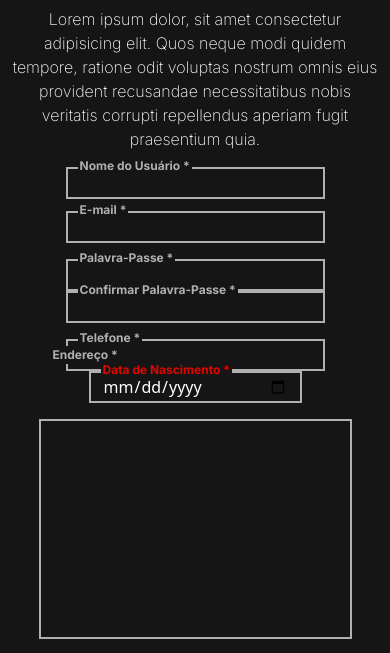
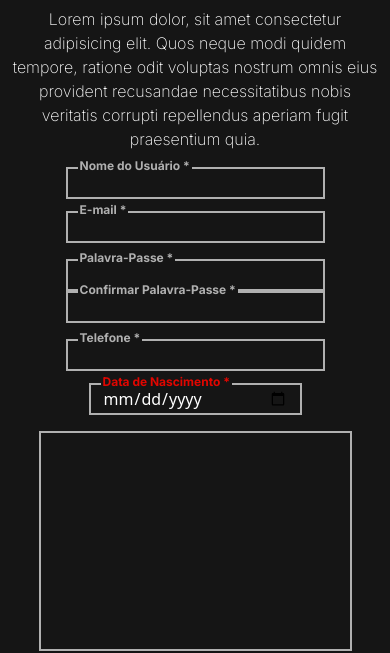
Before and after one commit to clctecnologias/MultisservicosWebsite, a website: page views/form.html in a window 390 px wide. Shown: the part 204-857 px from the top of the page. Drawn offline with Linux system fonts and the light colour scheme.

Commit message:
12.5% Done

```diff
--- a/views/form.html
+++ b/views/form.html
@@ -56,7 +56,7 @@
                                 <input type="text" placeholder="" id="telefone" required>
                                 <label for="telefone">Telefone *</label>
                             </nav>
-                            <nav class="navInputs">
+                            <nav class="navInputs mt-3 md:mt-0">
                                 <input type="date" placeholder="" id="data" required class="w-[213px]">
                                 <label for="data">Data de Nascimento *</label>
                             </nav>
@@ -64,7 +64,7 @@
                         <div class="contentNavInputs">
                             <nav class="navInputs">
                                 <textarea name="#" id="endereco" class="w-[313px] resize-none h-[220px]" placeholder=""></textarea>
-                                <label for="endereco">Endereço *</label>
+                                <label for="endereco" class="hidden md:block">Endereço *</label>
                             </nav>
                         </div>
                     </div>
```
Also changed, not shown: assets/css/style.css.
